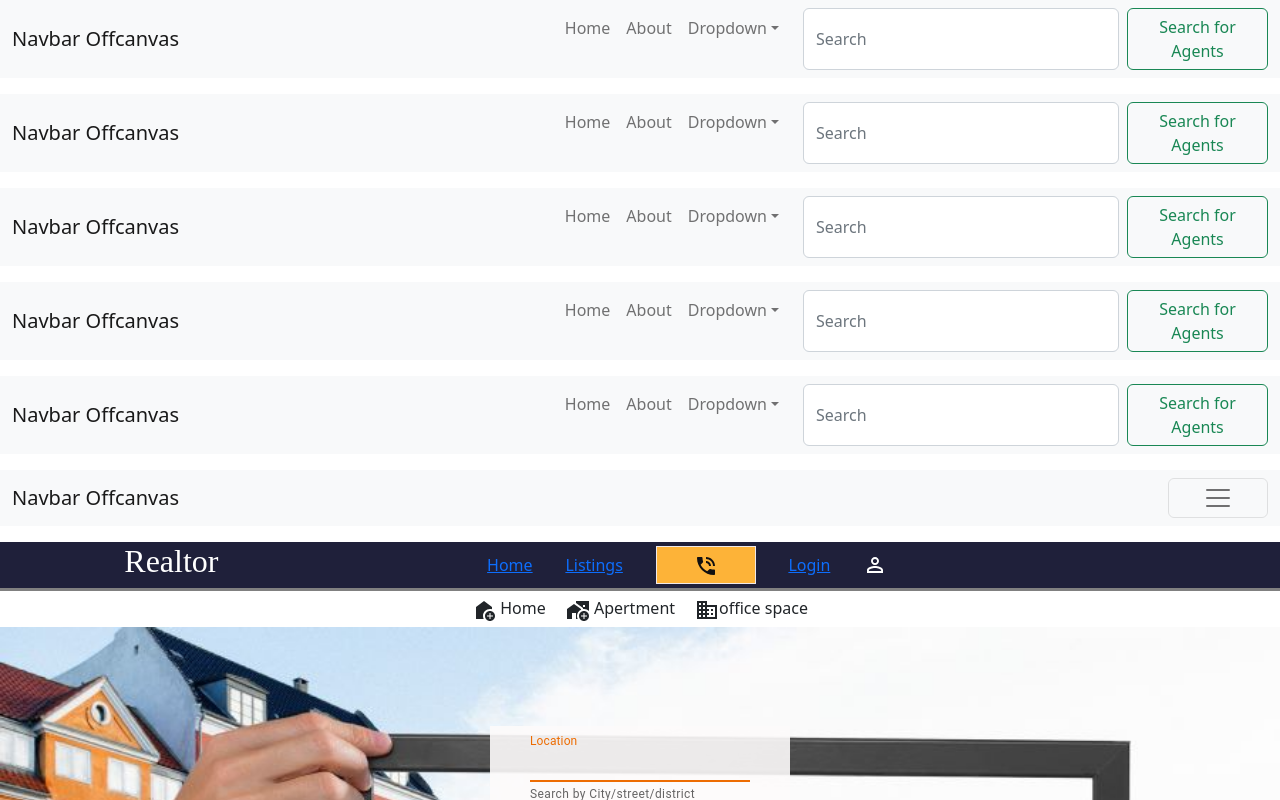
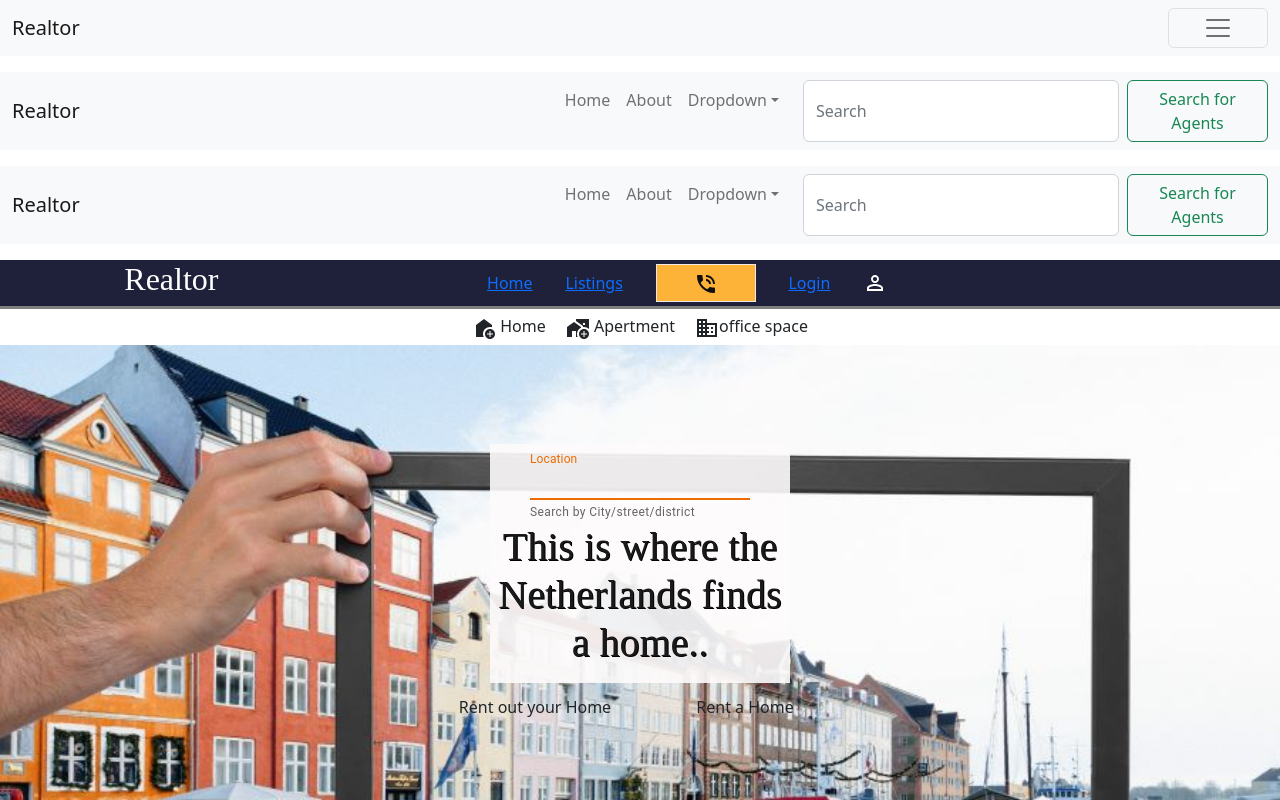
Before and after one commit to scriptBozz/realtor, a React (Create React App) app: page / in a window 1280 px wide. Shown: the top 800 px of the page. Built offline with nearby package versions, Linux system fonts and the light colour scheme.

Commit message:
bootstrap navbar

```diff
--- a/src/components/navItem.jsx
+++ b/src/components/navItem.jsx
@@ -15,10 +15,10 @@ export default function NavItems(){
     return <div className="Nav-Items">
 
         <>
-      {[true, 'sm', 'md', 'lg', 'xl', 'xxl'].map((expand) => (
+      {[false, 'sm', 'md', ].map((expand) => (
         <Navbar key={expand} bg="light" expand={expand} className="mb-3">
           <Container fluid>
-            <Navbar.Brand href="#">Navbar Offcanvas</Navbar.Brand>
+            <Navbar.Brand href="#">Realtor</Navbar.Brand>
             <Navbar.Toggle aria-controls={`offcanvasNavbar-expand-${expand}`} />
             <Navbar.Offcanvas
               id={`offcanvasNavbar-expand-${expand}`}
@@ -61,7 +61,7 @@ export default function NavItems(){
             </Navbar.Offcanvas>
           </Container>
         </Navbar>
-      ))}
+       ))}
     </>
 
 
```
